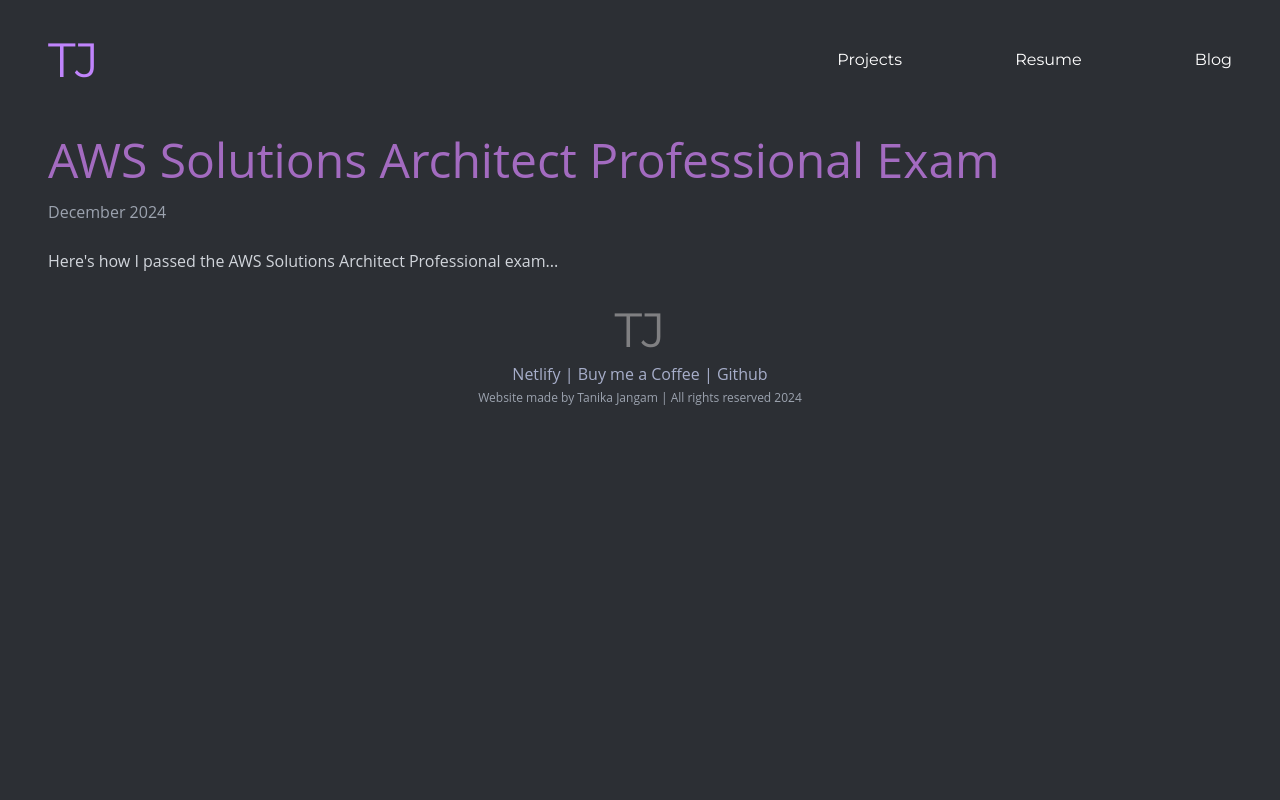
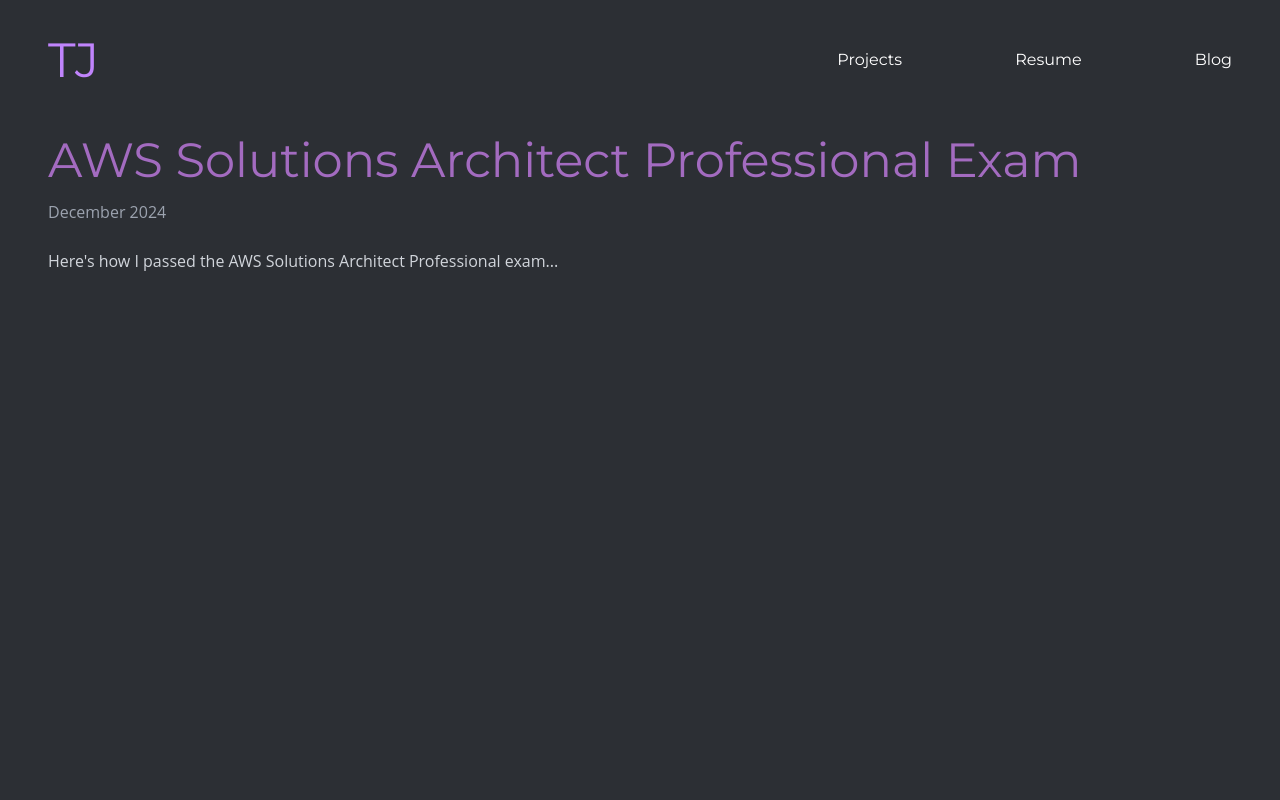
Before and after one commit to tanikajangam/personal-website, a Next.js app: page /posts/aws-certification in a window 1280 px wide. Shown: the top 800 px of the page. Built offline with nearby package versions, Linux system fonts and the light colour scheme.

Commit message:
updating blog posts

```diff
--- a/next.config.js
+++ b/next.config.js
@@ -1,6 +1,9 @@
 /** @type {import('next').NextConfig} */
 const nextConfig = {
   reactStrictMode: true,
+  experimental: {
+    appDir: true,
+  },
 };
 
 module.exports = nextConfig;
--- a/src/app/page.tsx
+++ b/src/app/page.tsx
@@ -14,10 +14,10 @@
 
 import { useState, useEffect, useRef } from "react";
 import "./globals.css";
-import { Montserrat } from 'next/font/google';
 import LayoutWrapper from './LayoutWrapper';
 
 
+import { Montserrat } from 'next/font/google';
 const montserrat = Montserrat({ subsets: ['latin'], weight: ['400', '700'] });
 
 export default function Home() {
--- a/src/app/posts/[slug]/page.tsx
+++ b/src/app/posts/[slug]/page.tsx
@@ -1,7 +1,9 @@
-// src/app/posts/[slug]/page.tsx
 import { notFound } from 'next/navigation';
 import Navbar from '@/components/Navbar';
 import Footer from '@/components/Footer';
+
+import { Montserrat } from 'next/font/google';
+const montserrat = Montserrat({ subsets: ['latin'], weight: ['400', '700'] });
 
 interface BlogPost {
     title: string;
@@ -27,7 +29,15 @@
     },
 };
 
-export default function BlogPostPage({ params }: { params: { slug: string } }) {
+// Explicitly type the props
+interface BlogPostPageProps {
+    params: {
+        slug: string;
+    };
+}
+
+// Dynamic Page Rendering
+export default function BlogPostPage({ params }: BlogPostPageProps) {
     const post = blogPosts[params.slug];
 
     if (!post) {
@@ -35,10 +45,10 @@
     }
 
     return (
-        <div className="container mx-auto px-4">
+        <div className="container mx-auto px-4 min-h-screen">
             <Navbar />
-            <div className="p-8">
-                <h1 className="text-5xl text-[#A36BC0] mb-4">{post.title}</h1>
+            <div className="p-8 min-h-screen">
+                <h1 className={`text-5xl text-[#A36BC0] mb-4 ${montserrat.className}`}>{post.title}</h1>
                 <p className="text-gray-400">{post.date}</p>
                 <div className="mt-6 leading-relaxed text-gray-300">
                     {post.content}
--- a/src/components/SocialBar.tsx
+++ b/src/components/SocialBar.tsx
@@ -4,7 +4,7 @@
 
 export default function SocialBar() {
     return (
-        <div className="group absolute sm:flex hidden -bottom-12 -left-16 flex-row items-start place-items-start space-y-6 ">
+        <div className="group absolute sm:flex hidden -bottom-1 -left-16 flex-row items-start place-items-start space-y-6 ">
             {/* Vertical Line */}
             <div className="relative">
                 <Image
```
